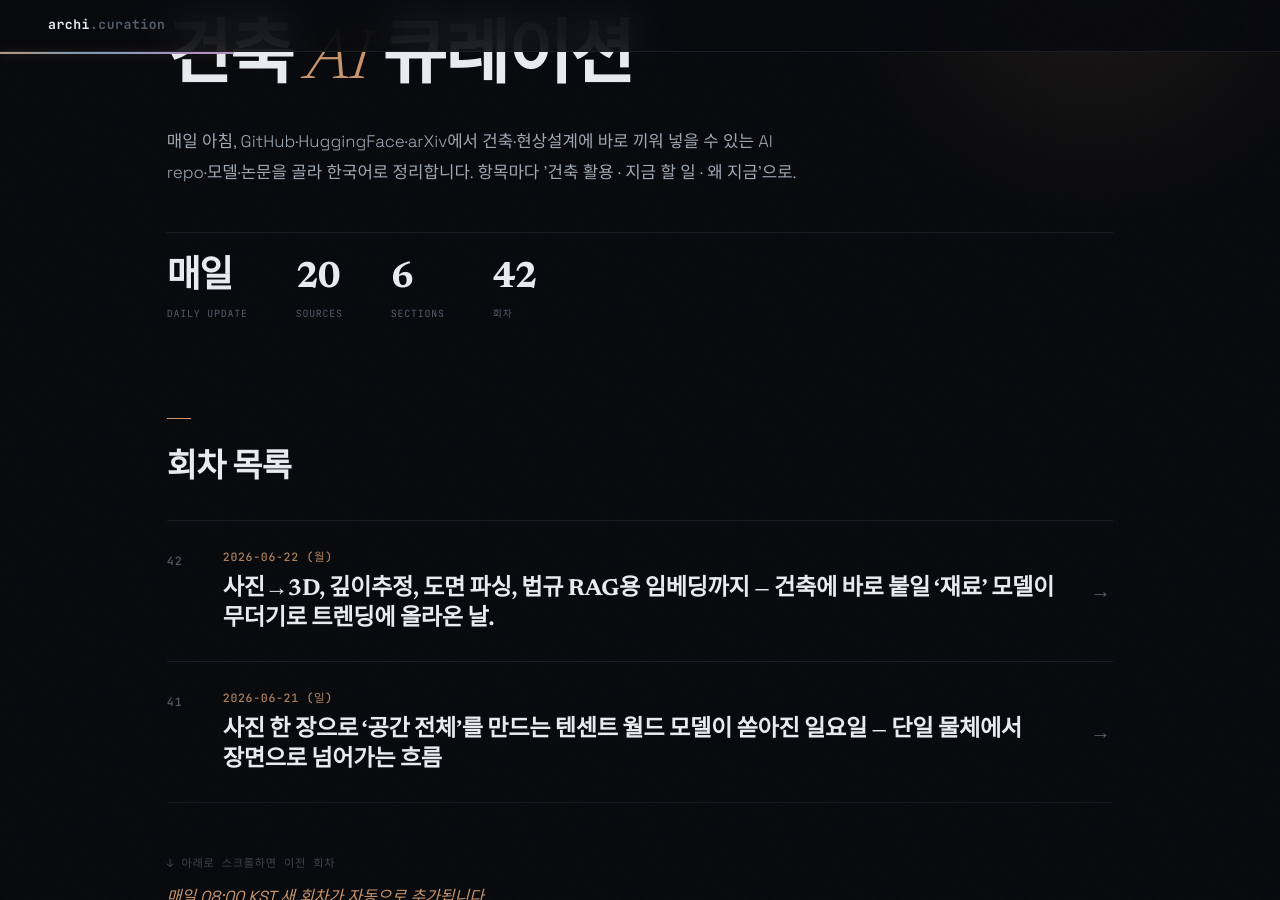
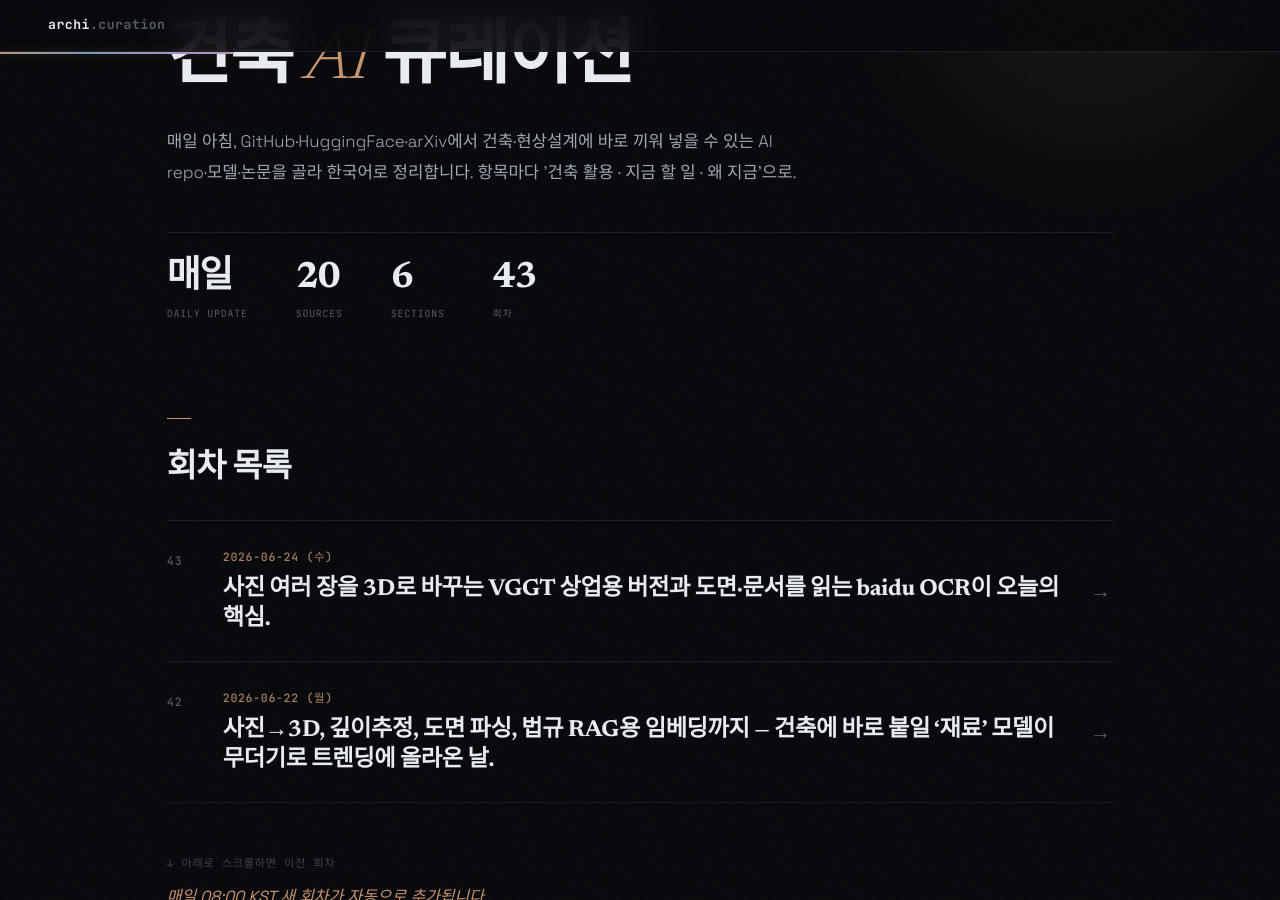
Before and after one commit to ghkch5gh-jpg/ainews-curation, a Jekyll site: the page built from index.md, in a window 1280 px wide and 900 px high, scrolled down 190 px. Built offline with Jekyll 4.4.1, drawn with Linux system fonts in a browser that asks for light colours; some web fonts are replaced.

Commit message:
daily: 2026-06-24

```diff
--- /dev/null
+++ b/2026-06-24_수.md
@@ -0,0 +1,96 @@
+---
+title: 2026-06-24 (수)
+eyebrow: ARCH · AI CURATION
+hero_title: "2026 · 06 · 24 <em>(수)</em>"
+description: "사진 여러 장을 3D로 바꾸는 VGGT 상업용 버전과 도면·문서를 읽는 baidu OCR이 오늘의 핵심."
+summary: 사진 여러 장을 3D로 바꾸는 VGGT 상업용 버전과 도면·문서를 읽는 baidu OCR이 오늘의 핵심.
+---
+
+<div class="news">
+<section class="news-flow-sec reveal"><h2 class="news-flow__t">이번 회차 흐름</h2><div class="news-flow"><p>안녕하세요! 오늘은 새로 쏟아진 건축용 도구가 많지는 않았지만, 그래도 알짜가 몇 개 있었던 날입니다. 가장 눈에 띈 건 사진 여러 장을 넣으면 자동으로 3D 형상을 잡아주는 Meta의 VGGT인데, 이번에 '상업적으로 써도 되는' 버전이 올라왔어요. 도면이나 스캔한 문서를 글자로 읽어내는 baidu의 OCR, 그리고 컨셉 렌더링을 말로 고치는 이미지 편집 모델도 함께 등장했습니다. 한편 연구 쪽에서는 사진으로 떠온 3D 공간을 진짜 물리처럼 부딪히고 흔들리게 만드는 시도(3D Gaussian Splatting 물리 시뮬레이션)가 계속 나오고 있어서, '현장을 통째로 떠와서 만지는' 방향이 점점 무르익는 분위기예요. 중복을 피하다 보니 오늘은 항목을 적게, 대신 확실한 것만 골랐습니다.</p></div></section>
+<section class="news-sec">
+<h2 class="news-sec__t">오늘의 헤드라인</h2>
+<article class="ni reveal">
+  <header class="ni__h">
+    <span class="ni__n">01</span>
+    <a class="ni__t" href="https://huggingface.co/facebook/VGGT-1B-Commercial" target="_blank" rel="noopener">사진 여러 장 → 3D 형상 자동 추출, 이번엔 '상업용' VGGT <span class="ni__arrow">↗</span></a>
+    <span class="ni__tr"><span class="ni__src">HuggingFace</span><span class="ni__score">8/10</span></span>
+  </header>
+  <p class="ni__body">Meta가 만든 VGGT(여러 장의 사진을 넣으면 카메라 위치와 3D 점·깊이를 한 번에 계산해주는 AI)의 상업적 사용 버전이 올라왔습니다. 쉽게 말해 현장에서 핸드폰으로 찍은 사진 여러 장을 넣으면, 복잡한 측량 세팅 없이도 대략적인 3D 바탕(점 구름·깊이 지도)을 자동으로 떠주는 도구예요. 기존엔 포토그래메트리(사진으로 3D 만들기)에 한참 손이 갔는데, 이건 사진만 주면 한 번에 처리합니다. '-Commercial' 딱지가 붙은 라이선스(vggt-aup-license) 버전이라 실무 활용 시 부담이 줄었다는 게 핵심입니다.</p>
+  <ul class="ni__pts"><li>사진 여러 장 → 카메라 위치 + 3D 점·깊이 자동 계산</li><li>복잡한 측량·세팅 없이 현장 사진만으로 3D 바탕 생성</li><li>상업적 사용 허용 버전이라 실무 프로젝트에 투입 가능</li></ul>
+  <div class="ni__meta">
+    <div class="ni__row"><dt>얻는 것</dt><dd>대지 답사 사진을 넣어 Rhino·Revit에 올릴 대략적 3D 베이스(지형·주변 건물 덩어리)를 빠르게 뽑을 수 있어요. 정밀 측량을 대체하진 못하지만 초기 컨셉 단계의 매스 스터디 바탕으로는 충분합니다.</dd></div>
+    <div class="ni__row ni__row--do"><dt>지금 할 일</dt><dd><p class="ni__do-text">https://huggingface.co/facebook/VGGT-1B-Commercial 카드 열어 추론 코드 받고 → &quot;현장 답사 사진 10장 넣어서 3D 점 구름과 깊이 지도 뽑아줘&quot;</p></dd></div>
+    <div class="ni__row ni__row--why"><dt>왜 지금</dt><dd>그동안 연구용으로만 풀려 있던 '사진→3D' 핵심 모델의 상업용 버전이 나와, 실제 설계 납품물에 끼워 넣을 명분이 생겼습니다.</dd></div>
+  </div>
+  <footer class="ni__f"><span class="ni__verified">✓ 원문 대조</span><a class="ni__story" href="https://huggingface.co/facebook/VGGT-1B-Commercial" target="_blank" rel="noopener">스토리 →</a></footer>
+</article>
+<article class="ni reveal">
+  <header class="ni__h">
+    <span class="ni__n">02</span>
+    <a class="ni__t" href="https://huggingface.co/baidu/Unlimited-OCR" target="_blank" rel="noopener">스캔한 도면·시방서를 글자로 읽어내는 baidu Unlimited-OCR <span class="ni__arrow">↗</span></a>
+    <span class="ni__tr"><span class="ni__src">HuggingFace</span><span class="ni__score">7/10</span></span>
+  </header>
+  <p class="ni__body">baidu가 공개한 OCR(이미지 속 글자를 텍스트로 바꿔주는 AI) 모델로, 해상도·길이 제한 없이 큰 문서도 통째로 읽는 것을 목표로 합니다. 스캔만 떠 있던 시방서·법규 PDF·옛 도면의 글자를 편집 가능한 텍스트로 바꿔주는, 아주 똑똑한 스캐너라고 보면 돼요. 표나 빽빽한 조문도 비교적 잘 따라 읽습니다. MIT 라이선스로 공개돼 있어 직접 받아 시도해볼 만합니다.</p>
+  <ul class="ni__pts"><li>해상도·길이 제한 없이 큰 문서·도면도 글자로 추출</li><li>스캔 PDF 시방서·법규를 편집 가능한 텍스트로 변환</li><li>3B 규모로 가벼워 로컬에서도 돌려볼 수 있음</li></ul>
+  <div class="ni__meta">
+    <div class="ni__row"><dt>얻는 것</dt><dd>스캔본으로만 받은 법규·시방서를 텍스트로 바꿔, AI에게 &quot;이 조문에서 인동거리·일조 기준만 뽑아줘&quot;처럼 검토를 시킬 1차 재료를 만들 수 있어요. 법규 자동 검토 파이프라인의 입구 역할입니다.</dd></div>
+    <div class="ni__row ni__row--do"><dt>지금 할 일</dt><dd><p class="ni__do-text">https://huggingface.co/baidu/Unlimited-OCR 받아서 → &quot;스캔한 시방서 PDF를 텍스트로 변환하고 표는 표 형태로 유지해줘&quot;</p></dd></div>
+    <div class="ni__row ni__row--why"><dt>왜 지금</dt><dd>법규·실시 자동화를 하려면 결국 '문서를 글자로 만드는' 단계가 먼저인데, 마침 가볍고 긴 문서에 강한 OCR이 새로 나왔습니다.</dd></div>
+  </div>
+  <footer class="ni__f"><span class="ni__verified">✓ 원문 대조</span><a class="ni__story" href="https://huggingface.co/baidu/Unlimited-OCR" target="_blank" rel="noopener">스토리 →</a></footer>
+</article>
+<article class="ni reveal">
+  <header class="ni__h">
+    <span class="ni__n">03</span>
+    <a class="ni__t" href="https://huggingface.co/Boogu/Boogu-Image-0.1-Edit" target="_blank" rel="noopener">컨셉 렌더링을 말로 고치는 이미지 편집 모델 Boogu Edit <span class="ni__arrow">↗</span></a>
+    <span class="ni__tr"><span class="ni__src">HuggingFace</span><span class="ni__score">6/10</span></span>
+  </header>
+  <p class="ni__body">이미지를 글로 지시해 고치는 편집 전용 AI 모델입니다. &quot;이 벽돌 외벽을 유리로 바꿔줘&quot;, &quot;해질녘 분위기로&quot; 같은 말 한마디로 렌더링을 손보는, 포토샵의 '생성형 채우기'를 말로 시키는 버전이라고 보면 돼요. 별도의 복잡한 마스킹 없이 지시문만으로 부분 수정이 됩니다. 버전 번호(0.1)에서 보이듯 아직 초기 모델이라 거친 부분은 있습니다.</p>
+  <ul class="ni__pts"><li>텍스트 지시 한 줄로 이미지 부분 수정 (재료·시간대·분위기)</li><li>마스킹 없이 '말로' 편집 — 포토샵 생성형 채우기와 비슷</li><li>신생 모델이라 결과 편차는 감안 필요</li></ul>
+  <div class="ni__meta">
+    <div class="ni__row"><dt>얻는 것</dt><dd>컨셉 단계에서 외벽 재료·하늘·시간대를 바꾼 변형안을 빠르게 여러 장 만들어 발주처에 보여줄 때 시도해볼 만해요. 정밀 도면 작업이 아니라 분위기 탐색용입니다.</dd></div>
+    <div class="ni__row ni__row--do"><dt>지금 할 일</dt><dd><p class="ni__do-text">https://huggingface.co/Boogu/Boogu-Image-0.1-Edit 열어 → &quot;이 컨셉 렌더의 외벽 재료를 노출콘크리트로 바꾸고 저녁 조명으로&quot;</p></dd></div>
+    <div class="ni__row ni__row--why"><dt>왜 지금</dt><dd>말로 렌더를 고치는 편집 모델이 계속 쏟아지는 흐름 속에서, 무료로 받아 직접 돌려볼 수 있는 신상이 또 하나 추가됐습니다.</dd></div>
+  </div>
+  <footer class="ni__f"><span class="ni__verified">✓ 원문 대조</span><a class="ni__story" href="https://huggingface.co/Boogu/Boogu-Image-0.1-Edit" target="_blank" rel="noopener">스토리 →</a></footer>
+</article>
+</section>
+<section class="news-sec">
+<h2 class="news-sec__t">모델 · 데이터셋</h2>
+<article class="ni reveal">
+  <header class="ni__h">
+    <span class="ni__n">04</span>
+    <a class="ni__t" href="https://huggingface.co/zenlm/zen-3d" target="_blank" rel="noopener">사진 한 장으로 3D 메시 만드는 경량 모델 zen-3d <span class="ni__arrow">↗</span></a>
+    <span class="ni__tr"><span class="ni__src">HuggingFace</span><span class="ni__score">5/10</span></span>
+  </header>
+  <p class="ni__body">이미지 한 장을 넣으면 3D 형태(메시)를 만들어주는 모델입니다. 다만 새로 학습한 자체 모델이 아니라, Microsoft가 만든 TRELLIS-image-large(MIT)를 그대로 재포장(re-host)해 올린 것입니다. 즉 내용물은 기존 TRELLIS와 같고, '경량·소형 신작'은 아니에요. 레퍼런스 이미지로 대략적 덩어리를 뽑아보는 용도로 쓸 수 있습니다.</p>
+  <ul class="ni__pts"><li>이미지 한 장 → 3D 메시 (단일 이미지 입력)</li><li>경량이라 개인 장비에서 빠르게 시험 가능</li><li>신생·소규모 프로젝트 — 품질보다 실험용</li></ul>
+  <div class="ni__meta">
+    <div class="ni__row"><dt>얻는 것</dt><dd>참고 이미지로 가구·오브제·간단한 매스의 3D 덩어리를 빠르게 떠서 매스 스터디에 얹어볼 수 있어요. 정밀 모델링용은 아닙니다.</dd></div>
+    <div class="ni__row ni__row--do"><dt>지금 할 일</dt><dd><p class="ni__do-text">https://huggingface.co/zenlm/zen-3d 받아 → &quot;이 레퍼런스 이미지로 3D 메시 한 개 뽑아 OBJ로 저장해줘&quot;</p></dd></div>
+    <div class="ni__row ni__row--why"><dt>왜 지금</dt><dd>무거운 상용 3D 생성 모델 사이에서, 가볍게 손에 익혀볼 수 있는 작은 대안이 새로 등장했습니다.</dd></div>
+  </div>
+  <footer class="ni__f"><span class="ni__verified">✓ 원문 대조</span><a class="ni__story" href="https://huggingface.co/zenlm/zen-3d" target="_blank" rel="noopener">스토리 →</a></footer>
+</article>
+</section>
+<section class="news-sec">
+<h2 class="news-sec__t">주목할 논문</h2>
+<article class="ni reveal">
+  <header class="ni__h">
+    <span class="ni__n">05</span>
+    <a class="ni__t" href="https://arxiv.org/abs/2606.21791" target="_blank" rel="noopener">3D 점묘 렌더링의 '비트 오류' 견디기 연구 (데이터셋 공개) <span class="ni__arrow">↗</span></a>
+    <span class="ni__tr"><span class="ni__src">arXiv</span><span class="ni__score">3/10</span></span>
+  </header>
+  <p class="ni__body">3D Gaussian Splatting(사진으로 떠온 공간을 작은 점 알갱이들로 실시간 렌더링하는 기술)이 우주선·하드웨어 오류로 데이터 한 비트가 뒤집혔을 때 화면이 얼마나 망가지는지 분석하고, 이를 막는 보호 장치(Parallel Support Guard)를 제안한 논문입니다. 380만 건이 넘는 단일 비트 오류를 GPU에서 직접 주입해 가며 측정했어요. 쉽게 말해 '점묘 렌더링'을 오래·안정적으로 돌릴 때의 신뢰성 연구예요. 함께 공개한 데이터셋(huggingface.co/datasets/Lightcap/seu-3dgs)이 있어 검증을 따라 해볼 수 있습니다. 건축 실무에 바로 쓰이기보다는 배경 지식에 가깝습니다.</p>
+  <ul class="ni__pts"><li>3DGS 렌더링이 비트 오류에 얼마나 취약한지 정량 분석</li><li>오류를 걸러내는 보호 장치 제안 + 검증 데이터셋 공개</li><li>현장 적용보다는 안정성·배경 지식 성격</li></ul>
+  <div class="ni__meta">
+    <div class="ni__row"><dt>얻는 것</dt><dd>발주처에 3DGS 기반 현장 뷰어를 오래 띄워두는 식의 운영을 고려 중이라면 '왜 가끔 화면이 깨지나'를 이해하는 데 참고가 됩니다. 설계 작업 자체와는 거리가 있어요.</dd></div>
+    <div class="ni__row ni__row--do"><dt>지금 할 일</dt><dd><p class="ni__do-text">https://arxiv.org/abs/2606.21791 초록만 훑고, 3DGS 뷰어를 실제 운영할 때 '안정성' 키워드로 기억해두기</p></dd></div>
+    <div class="ni__row ni__row--why"><dt>왜 지금</dt><dd>3D 점묘 렌더링이 전시·발표용으로 퍼지면서, 이제 '예쁘게'를 넘어 '안 깨지게'를 따지는 단계로 넘어가고 있습니다.</dd></div>
+  </div>
+  <footer class="ni__f"><span class="ni__verified">✓ 원문 대조</span><a class="ni__story" href="https://arxiv.org/abs/2606.21791" target="_blank" rel="noopener">스토리 →</a></footer>
+</article>
+</section>
+<div class="news-outro"><span class="news-outro__t">맺음말</span><p>오늘은 양보다 질로 추린 회차였어요. 큰 흐름은 분명합니다 — 사진 몇 장이면 현장이 3D로 들어오고, 스캔 문서는 글자로 읽히고, 렌더링은 말로 고쳐지는 쪽으로 도구들이 한 칸씩 더 실무에 가까워지고 있습니다. 특히 VGGT 같은 '사진→3D' 도구의 상업용 버전이 나왔다는 건, 이제 실제 프로젝트에 슬쩍 끼워 넣어도 라이선스 걱정이 줄었다는 뜻이라 한 번쯤 손에 익혀둘 만해요. 새 게 적은 날엔 오히려 어제 흘려보낸 도구를 차분히 시험해보기 좋은 타이밍입니다.</p></div>
+</div>
--- a/index.md
+++ b/index.md
@@ -10,12 +10,13 @@ stats:
     lbl: "Sources"
   - num: "6"
     lbl: "Sections"
-  - num: "42"
+  - num: "43"
     lbl: "회차"
 ---
 
 ## 회차 목록
 
+- [2026-06-24 (수) — 사진 여러 장을 3D로 바꾸는 VGGT 상업용 버전과 도면·문서를 읽는 baidu OCR이 오늘의 핵심.](2026-06-24_수.html)
 - [2026-06-22 (월) — 사진→3D, 깊이추정, 도면 파싱, 법규 RAG용 임베딩까지 — 건축에 바로 붙일 '재료' 모델이 무더기로 트렌딩에 올라온 날.](2026-06-22_월.html)
 - [2026-06-21 (일) — 사진 한 장으로 '공간 전체'를 만드는 텐센트 월드 모델이 쏟아진 일요일 — 단일 물체에서 장면으로 넘어가는 흐름](2026-06-21_일.html)
 - [2026-06-20 (토) — 토요일 호 — 사진 몇 장으로 3D를 뽑는 재구성 모델과 Revit·CAD를 코드로 자동화하는 오픈소스가 나란히 화제였습니다.](2026-06-20_토.html)
```
